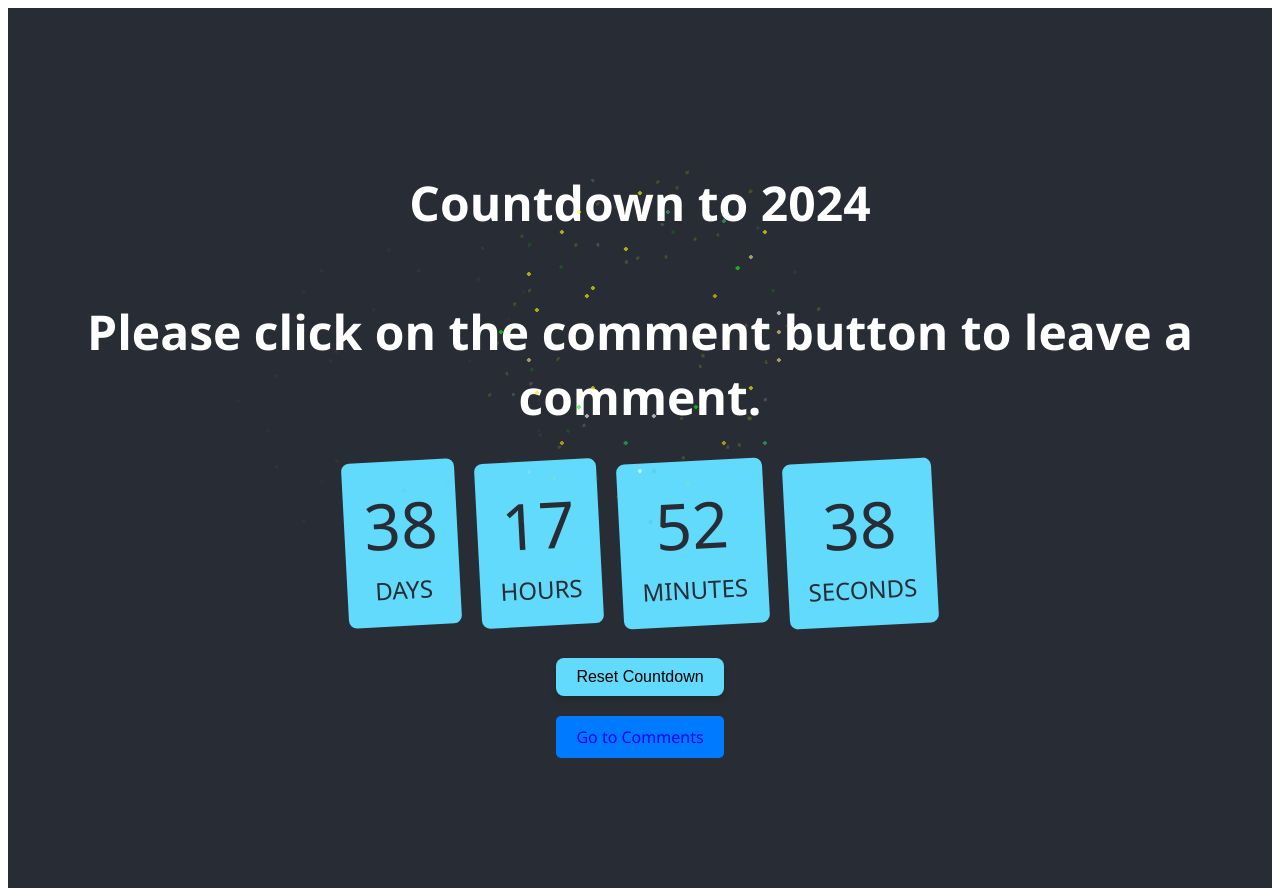
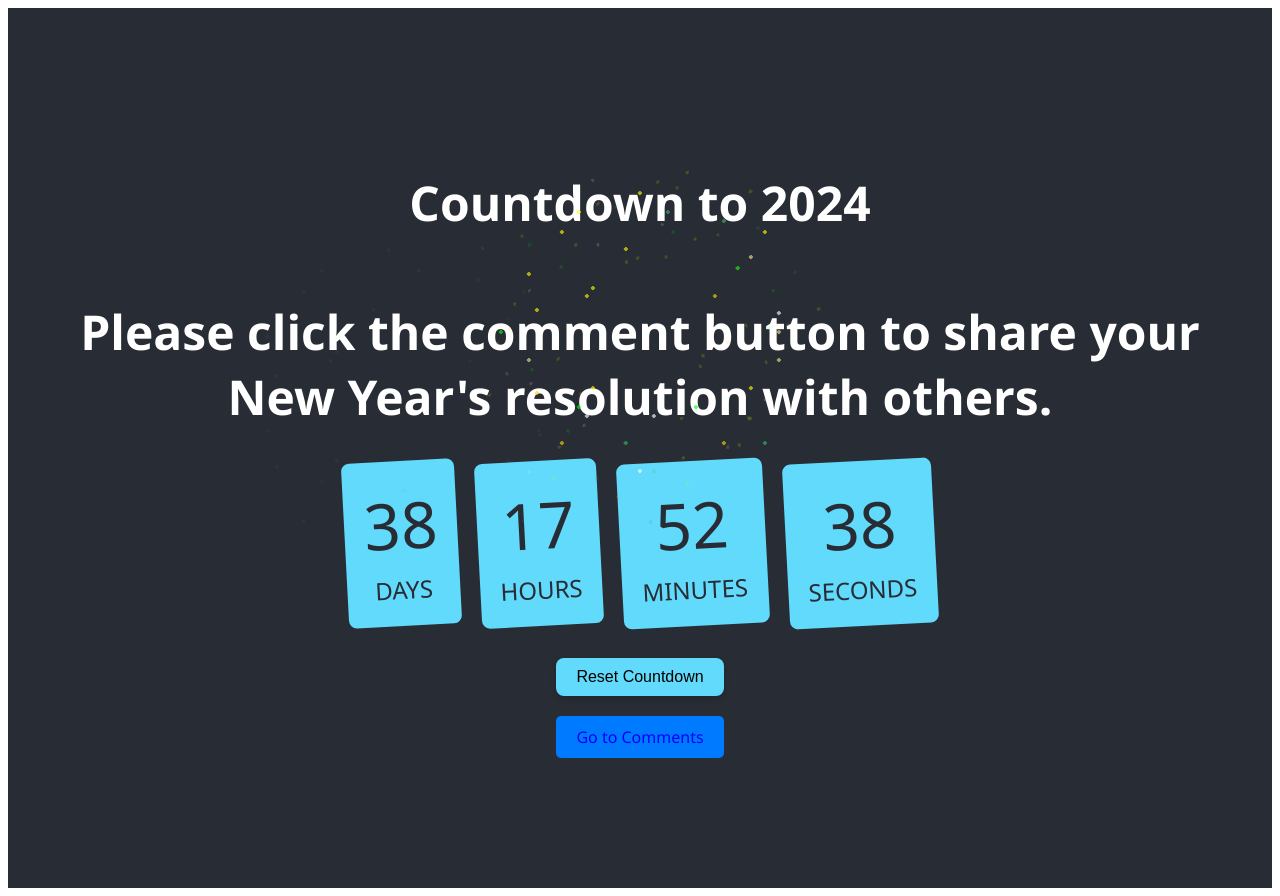
Before and after one commit to gomberg5264/newyearscountdown13, a React (Vite) app: page / in a window 1280 px wide. Built offline with nearby package versions, Linux system fonts and the light colour scheme.

Commit message:
Update App.jsx

```diff
--- a/src/App.jsx
+++ b/src/App.jsx
@@ -42,7 +42,7 @@ export default function App() {
   return (
     <main className="countdown-container">
       <h1>Countdown to {year}</h1> { /* Now 'year' is defined so it should not give error */ }
-      <h1>Please click on the comment button to leave a comment.</h1>
+      <h1>Please click the comment button to share your New Year's resolution with others.</h1>
       <div className="countdown">
         {Object.keys(timeLeft).map(interval => (
           <div className="countdown-element" key={interval}>
```
